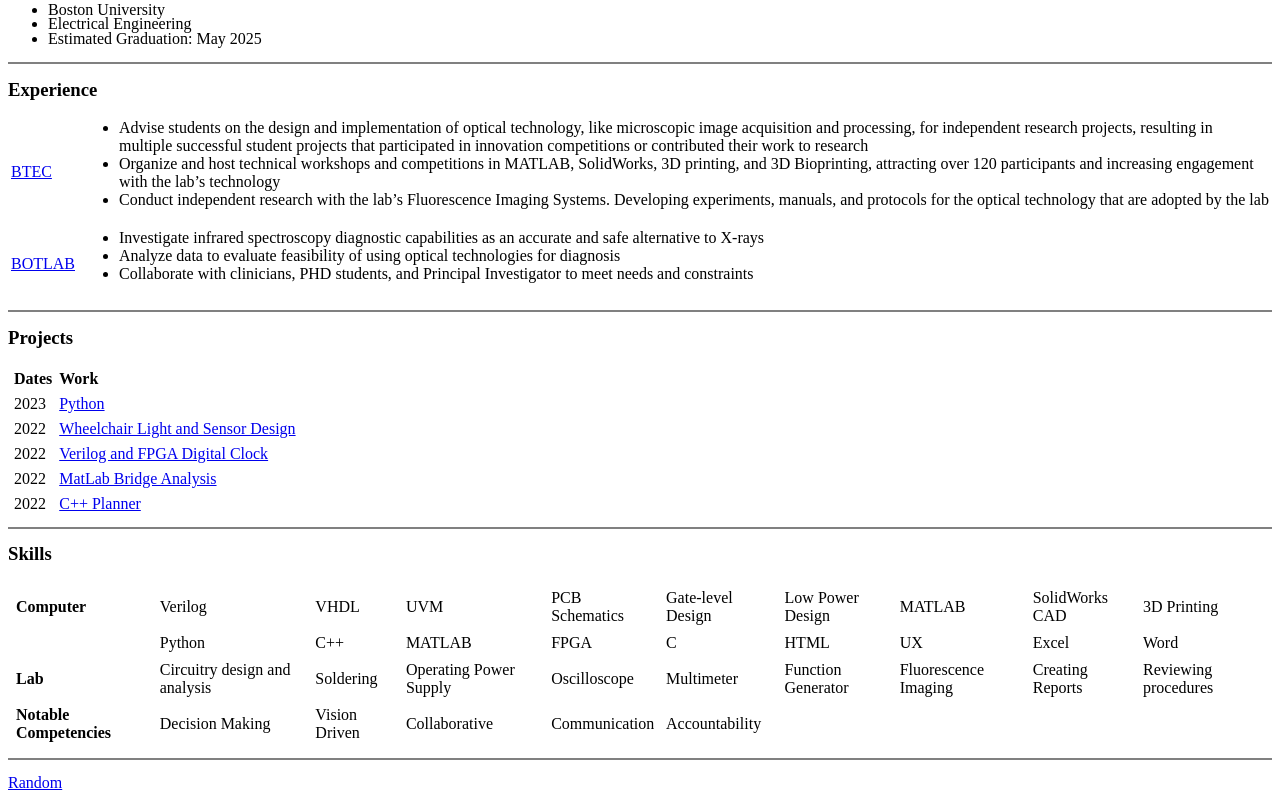
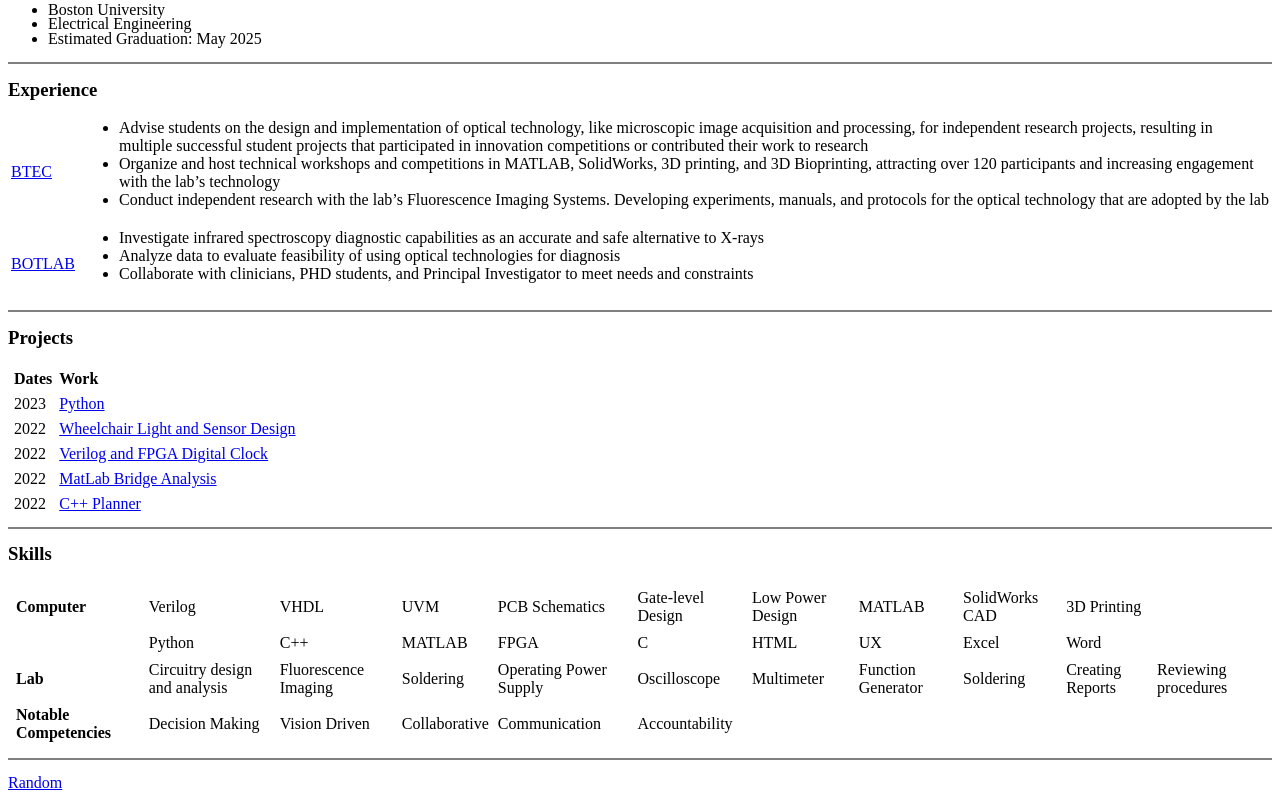
Before and after one commit to noam003/cv, a plain HTML site: page index.html in a window 1280 px wide. Shown: the part 391-1197 px from the top of the page. Drawn offline with Linux system fonts and the light colour scheme.

Commit message:
Update index.html

```diff
--- a/index.html
+++ b/index.html
@@ -123,12 +123,13 @@
               <tr>
                   <td><b>Lab</b></td>
                   <td>Circuitry design and analysis</td>
+                  <td>Fluorescence Imaging</td>
                   <td>Soldering</td>
                   <td>Operating Power Supply</td>
                   <td>Oscilloscope</td>
                   <td>Multimeter</td>
                   <td>Function Generator</td>
-                  <td>Fluorescence Imaging</td>
+                  <td>Soldering</td>
                   <td>Creating Reports</td>
                   <td>Reviewing procedures</td>
               </tr>
```
